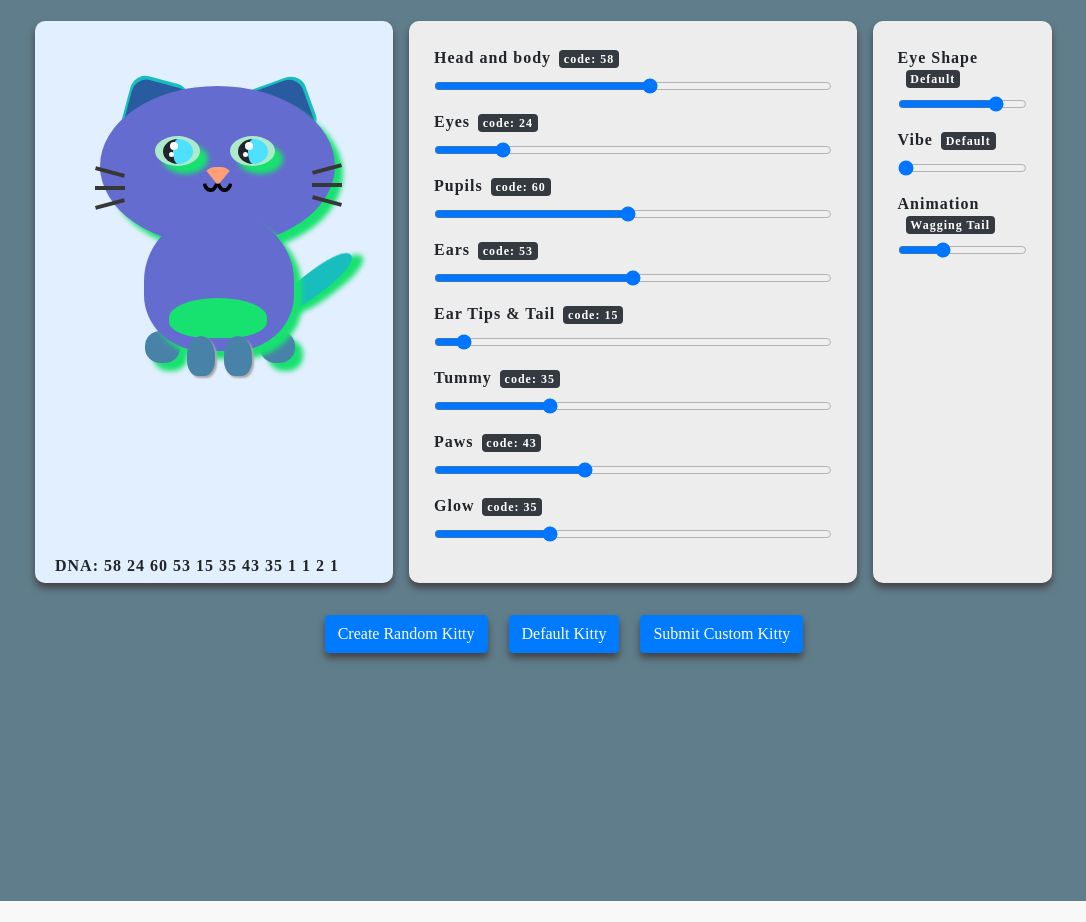
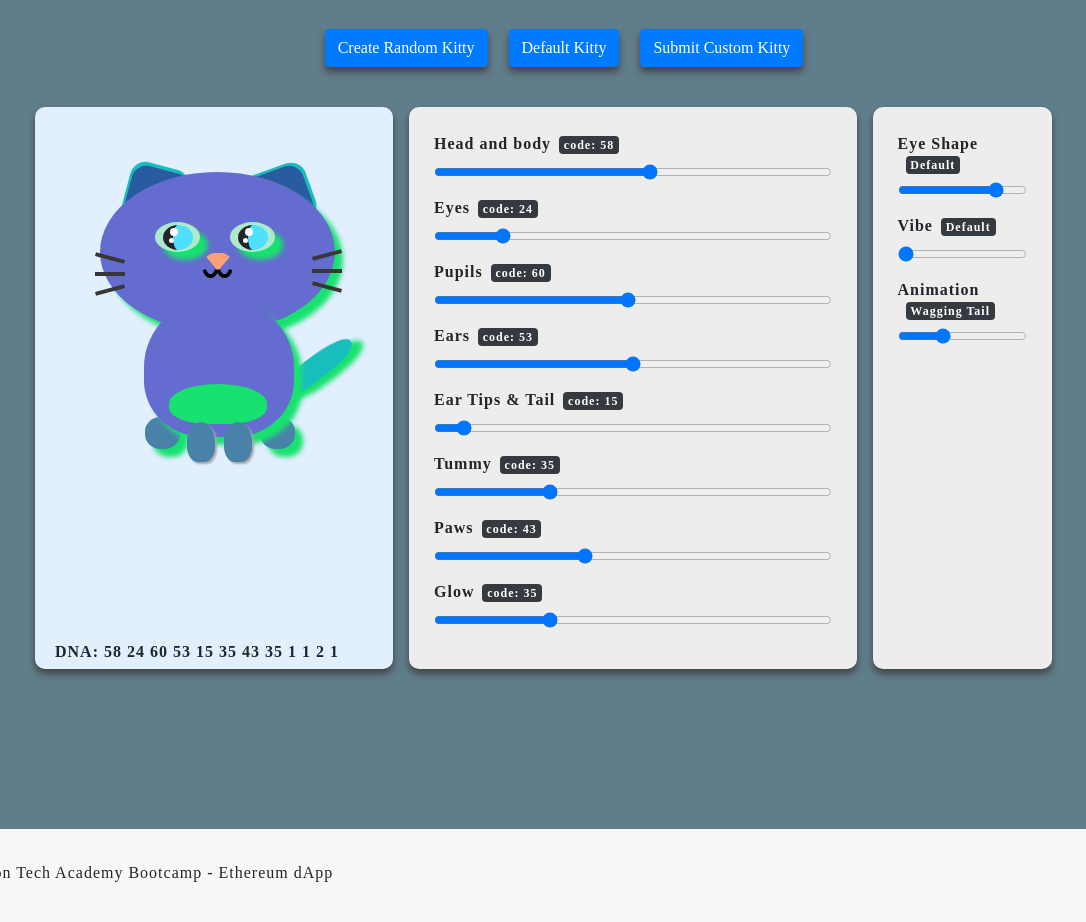
Before and after one commit to WLaMarche/NFT-Cats-Marketplace, a plain HTML site: page client/index.html in a window 1280 px wide. Shown: the part 171-1093 px from the top of the page, without its empty margins (76-1162 px from the left). Drawn offline with Linux system fonts and the light colour scheme.

Commit message:
random cat button completed

```diff
--- a/client/assets/css/frontend.css
+++ b/client/assets/css/frontend.css
@@ -1,4 +1,3 @@
-
 
 
 .frontend {
--- a/client/assets/js/catSettings.js
+++ b/client/assets/js/catSettings.js
@@ -16,6 +16,26 @@ var defaultDNA = {
     "animations" :  2,
     "lastNum" :  1
     }
+
+
+    function getDna(){
+        var dna = ''
+        dna += $('#dnabody').html()
+        dna += $('#dnaeyes').html()
+        dna += $('#dnapupils').html()
+        dna += $('#dnaears').html()
+        dna += $('#dnaeartips').html()
+        dna += $('#dnatummy').html()
+        dna += $('#dnapaws').html()
+        dna += $('#dnashadow').html()
+        dna += $('#dnashape').html()
+        dna += $('#dnadecoration').html()
+        dna += $('#dnaanimation').html()
+        dna += $('#dnaspecial').html()
+
+        return parseInt(dna)
+    }
+
 
 // when page load
 $( document ).ready(function() {
@@ -53,6 +73,8 @@ function getDna(){
 
     return parseInt(dna)
 }
+
+
 
 function renderCat(dna){
     headColor(colors[dna.headcolor],dna.headcolor)
@@ -144,3 +166,45 @@ $('#animations').change(()=>{
     var animationValue = parseInt($('#animations').val())
     animationVariation(animationValue)
 });
+
+var randomCatDNA = ( () => {
+
+    var headcolor = Math.floor(Math.random() * 89 ) + 1;
+    headColor(colors[headcolor], headcolor)
+
+    var eyescolor = Math.floor(Math.random() * 89 ) + 1
+    eyesColor(colors[eyescolor],eyescolor)
+
+    var pupilscolor = Math.floor(Math.random() * 89 ) + 1
+    pupilsColor(colors[pupilscolor],pupilscolor)
+
+    var earColor = Math.floor(Math.random() * 89 ) + 1
+    earsColor(colors[earColor],earColor)
+
+    var earTipColor = Math.floor(Math.random() * 89 ) + 1
+    earTipsColor(colors[earTipColor],earTipColor)
+
+    var tummyColoring = Math.floor(Math.random() * 89 ) + 1
+    tummyColor(colors[tummyColoring],tummyColoring)
+
+    var pawColoring = Math.floor(Math.random() * 89 ) + 1
+    pawColor(colors[pawColoring],pawColoring)
+
+
+    var shadowColoring = Math.floor(Math.random() * 89 ) + 1
+    shadowColor(colors[shadowColoring],shadowColoring)
+
+    //Cattributes
+    var eyesShape = Math.floor(Math.random() * 6 ) + 1
+    eyeVariation(eyesShape)
+
+    var decorationPattern = Math.floor(Math.random() * 4 ) + 1
+    decorationVariation(decorationPattern)
+
+    var animations =  Math.floor(Math.random() * 4 ) + 1
+    animationVariation(animations)
+
+    var lastNum =  Math.floor(Math.random() * 10 ) + 1
+
+    }
+)
--- a/client/index.html
+++ b/client/index.html
@@ -18,11 +18,29 @@
 
 </head>
   <body>
-    <div class="container p-5" style="margin-top: 5vh;margin-bottom: 10vh;">
+
+    <div class="container p-5 " style="margin-top: 5vh;margin-bottom: 10vh;">
         <div align="center">
-        <h1 class="c-white">Kitties-Factory</h1>
+        <h1 style="font-family:verdana" class="c-white">Kitties-Factory</h1>
         <p class="c-white">Create your custom Kitty</p>
 
+    </div>
+
+    <div class="container p-2" style="margin-top: 1vh;margin-bottom: 2vh;">
+      <div align="center">
+
+        <button onclick="randomCatDNA()" type="button" class="btn btn-primary light-b-shadow m-2 ">
+          Create Random Kitty
+        </button>
+
+        <button onclick="renderCat(defaultDNA)" type="button" class="btn btn-primary light-b-shadow m-2 ">
+          Default Kitty
+        </button>
+
+        <button id='customKitty' type="button" class="btn btn-primary light-b-shadow m-2 ">
+          Submit Custom Kitty
+        </button>
+      </div>
     </div>
         <div class="row">
             <div class="col-lg-4 catBox m-2 light-b-shadow">
@@ -168,25 +186,6 @@
 
             </div>
 
-            <div class="container p-2" style="margin-top: 1vh;margin-bottom: 10vh;">
-              <div align="center">
-
-                <button id='randomKitty' type="button" class="btn btn-primary light-b-shadow m-2 ">
-                  Create Random Kitty
-                </button>
-
-                <button onclick="renderCat(defaultDNA)" type="button" class="btn btn-primary light-b-shadow m-2 ">
-                  Default Kitty
-                </button>
-
-                <button id='customKitty' type="button" class="btn btn-primary light-b-shadow m-2 ">
-                  Submit Custom Kitty
-                </button>
-              </div>
-            </div>
-
-
-
 
             </div>
             <br>
```
